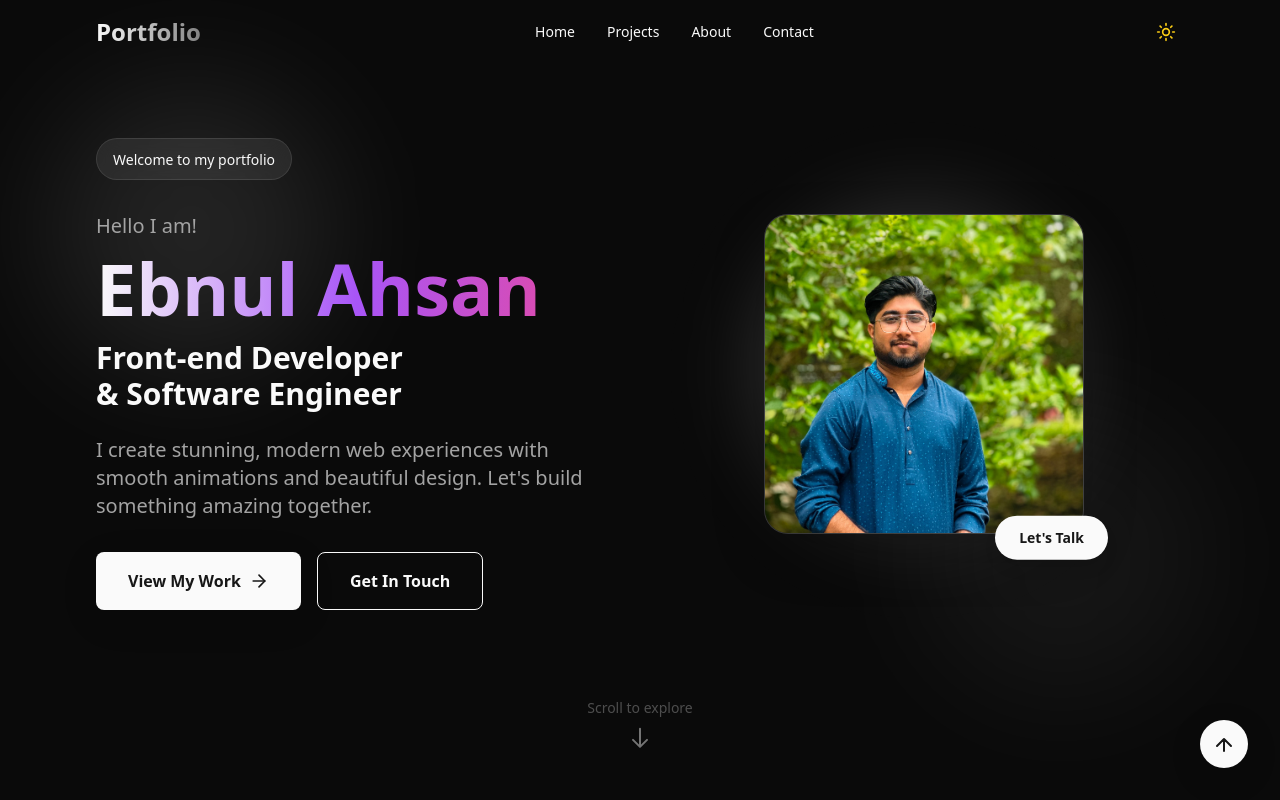
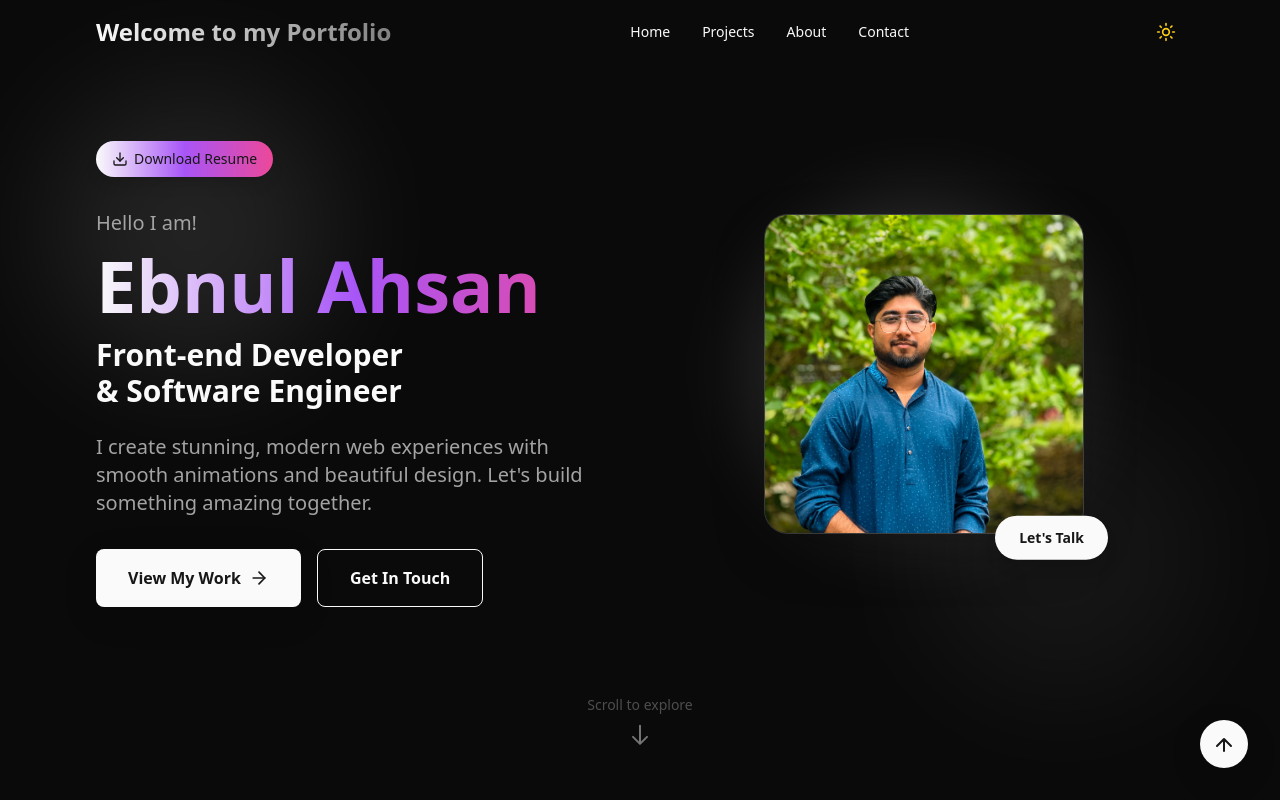
Before and after one commit to EbnulAhsan/portfolio-website, a Next.js app: page / in a window 1280 px wide. Shown: the top 800 px of the page. Built offline with nearby package versions, Linux system fonts and the light colour scheme.

Commit message:
button edit

```diff
--- a/components/hero.tsx
+++ b/components/hero.tsx
@@ -2,7 +2,7 @@
 
 import { motion } from 'framer-motion'
 import { useState } from 'react'
-import { ArrowRight } from 'lucide-react'
+import { ArrowRight, Download } from 'lucide-react'
 
 const Hero = () => {
   const containerVariants = {
@@ -82,14 +82,21 @@ const Hero = () => {
             whileInView="visible"
             viewport={{ once: true }}
           >
-            {/* Badge */}
+            {/* Download Resume Button */}
             <motion.div variants={itemVariants} className="mb-8">
-              <motion.div
-                className="inline-block px-4 py-2 rounded-full glass-effect"
-                whileHover={{ scale: 1.05 }}
+              <motion.a
+                href="/resume.pdf"
+                download
+                whileHover={{
+                  scale: 1.1,
+                  boxShadow: '0 0 30px rgba(168, 85, 247, 0.6), 0 0 60px rgba(236, 72, 153, 0.4)',
+                }}
+                whileTap={{ scale: 0.95 }}
+                className="inline-flex items-center gap-1.5 px-4 py-2 text-sm font-medium bg-gradient-to-r from-primary via-purple-500 to-pink-500 text-primary-foreground rounded-full hover:from-purple-600 hover:via-pink-500 hover:to-cyan-500 transition-all duration-300 shadow-lg hover:shadow-2xl"
               >
-                <span className="text-sm font-medium">Welcome to my portfolio</span>
-              </motion.div>
+                <Download size={16} />
+                Download Resume
+              </motion.a>
             </motion.div>
 
             {/* Main Headline */}
--- a/components/navbar.tsx
+++ b/components/navbar.tsx
@@ -52,11 +52,10 @@ const Navbar = () => {
       initial={{ opacity: 0, y: -50 }}
       animate={{ opacity: 1, y: 0 }}
       transition={{ duration: 0.6 }}
-      className={`fixed top-0 w-full z-50 transition-all duration-300 ${
-        isScrolled
-          ? 'bg-background/80 backdrop-blur-lg border-b border-border/50'
-          : 'bg-transparent'
-      }`}
+      className={`fixed top-0 w-full z-50 transition-all duration-300 ${isScrolled
+        ? 'bg-background/80 backdrop-blur-lg border-b border-border/50'
+        : 'bg-transparent'
+        }`}
     >
       <div className="max-w-6xl mx-auto px-4 sm:px-6 lg:px-8">
         <div className="flex justify-between items-center h-16">
@@ -69,7 +68,7 @@ const Navbar = () => {
             className="flex-shrink-0"
           >
             <div className="text-2xl font-bold bg-gradient-to-r from-primary to-primary/50 bg-clip-text text-transparent">
-              Portfolio
+              Welcome to my Portfolio
             </div>
           </motion.div>
 
```
